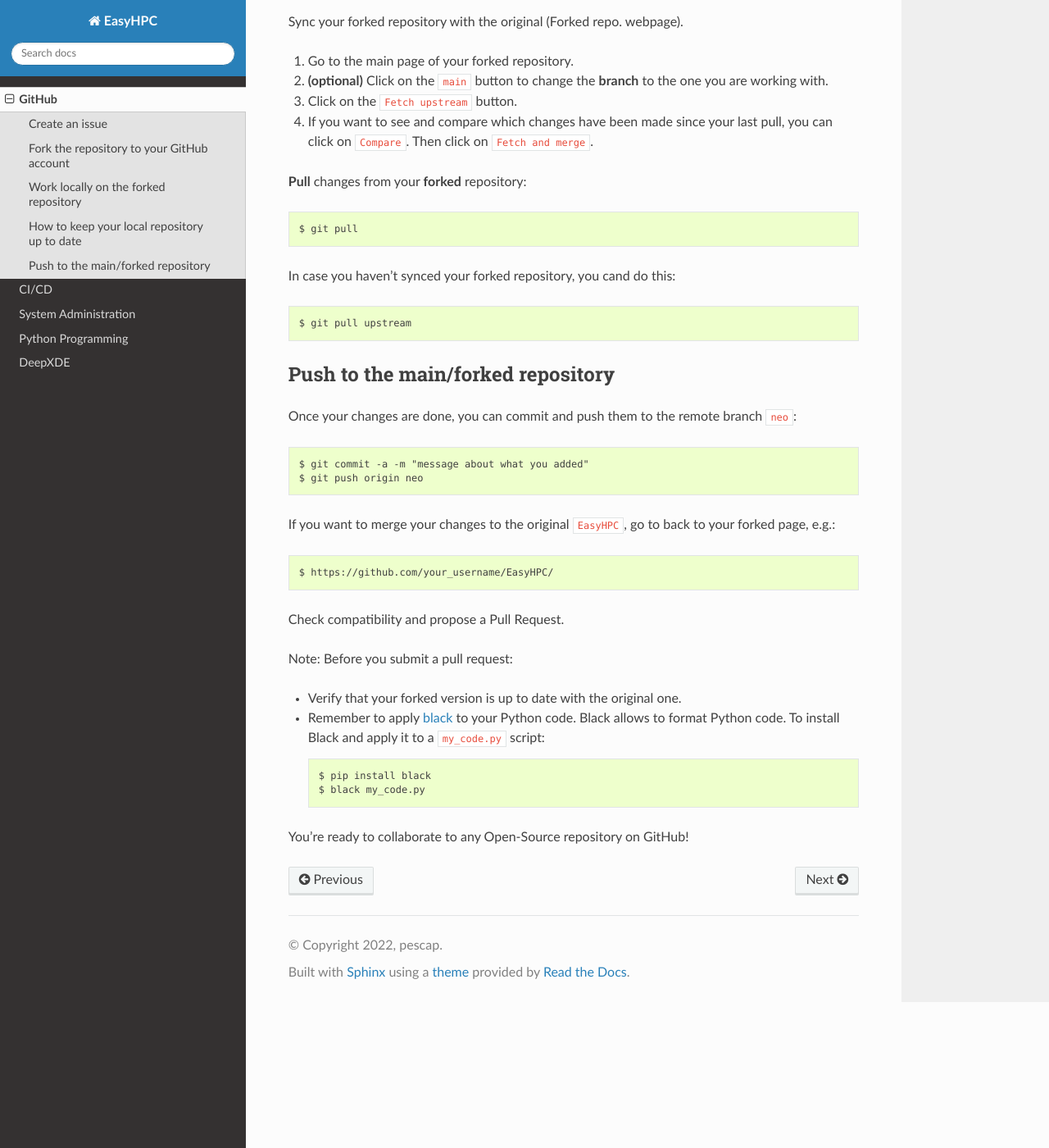
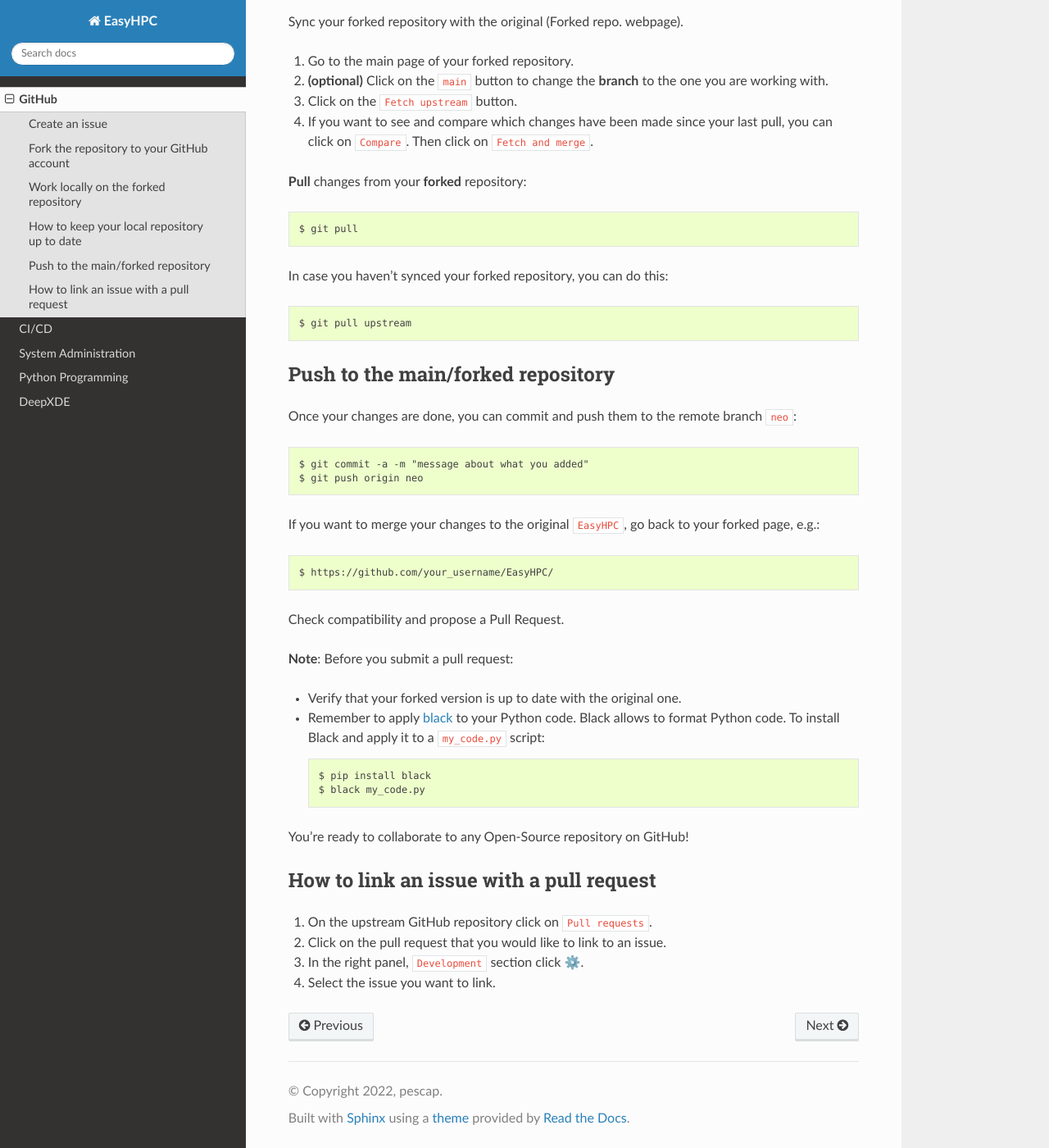
Before and after one commit to pescap/EasyHPC, a Sphinx documentation site: the page built from docs/source/github.rst, in a window 1280 px wide and 1400 px high, scrolled down 1770 px. Shown: the whole window at 82% size. Built offline with Sphinx 7.4.7 and the Read the Docs theme 2.0.0, drawn with Linux system fonts in a browser that asks for light colours.

Commit message:
Added New Section and emojis to the documentation

```diff
--- a/docs/source/conf.py
+++ b/docs/source/conf.py
@@ -35,6 +35,7 @@ extensions = [
     "sphinx.ext.mathjax",
     "sphinx.ext.napoleon",
     "sphinx.ext.viewcode",
+    "sphinxemoji.sphinxemoji"
 ]
 
 # Add any paths that contain templates here, relative to this directory.
--- a/docs/source/github.rst
+++ b/docs/source/github.rst
@@ -81,7 +81,7 @@ Sync your forked repository with the original (Forked repo. webpage).
 
 	$ git pull
 
-In case you haven't synced your forked repository, you cand do this: ::
+In case you haven't synced your forked repository, you can do this: ::
 
 	$ git pull upstream
 
@@ -108,3 +108,11 @@ Note: Before you submit a pull request:
  	$ black my_code.py
 
 You're ready to collaborate to any Open-Source repository on GitHub!
+
+How to link an issue with a pull request
+----------------------------------------
+
+1. On the upstream GitHub repository click on ``Pull requests``.
+2. Click on the pull request that you would like to link to an issue.
+3. In the right panel, ``Development`` section click |:gear:|.
+4. Select the issue you want to link.
--- a/requirements.txt
+++ b/requirements.txt
@@ -1,2 +1,3 @@
 sphinx
 sphinx_rtd_theme
+sphinxemoji.sphinxemoji
```
Also changed, not shown: other parts of docs/source/github.rst (+2 -2 lines).
